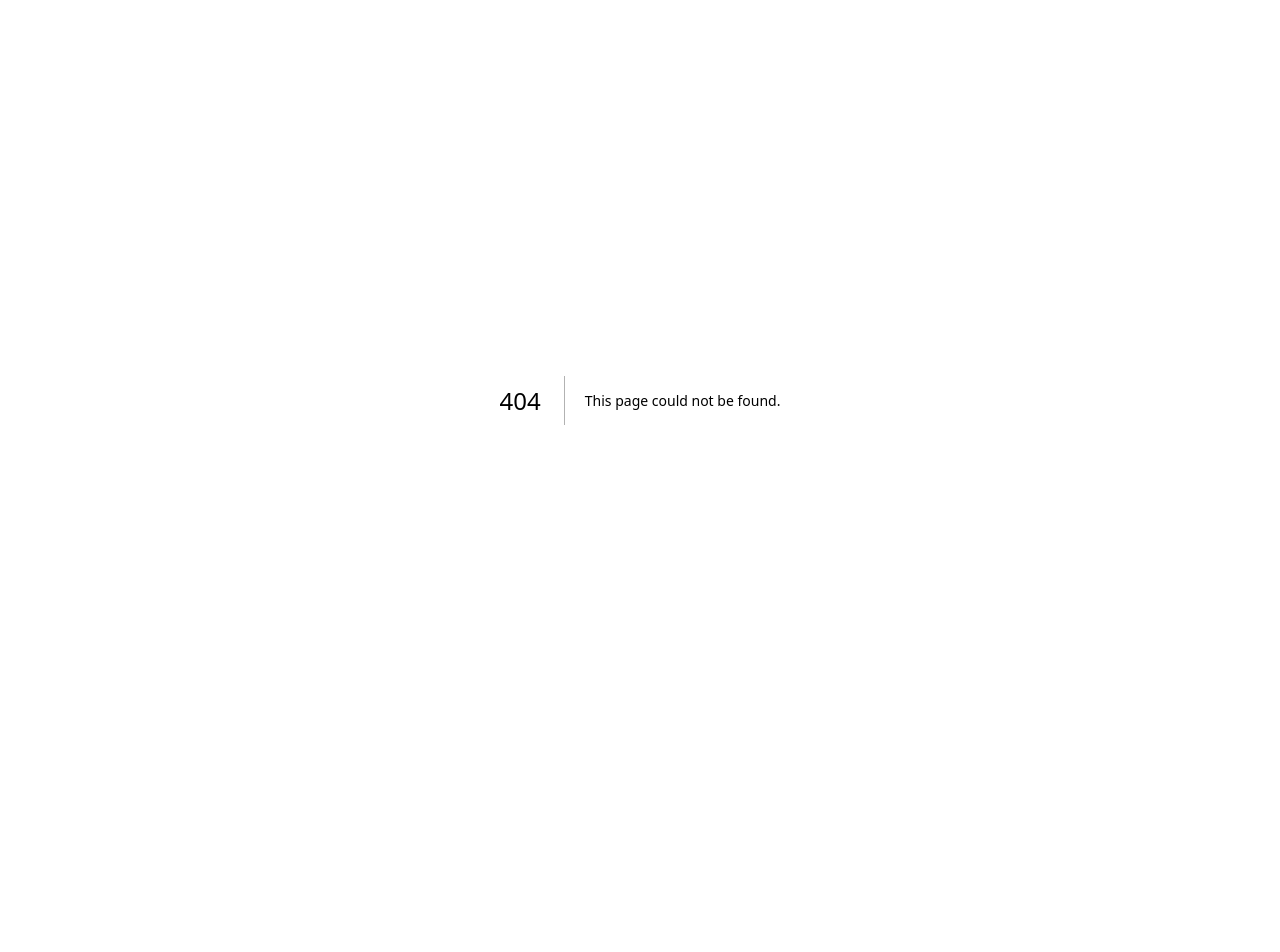
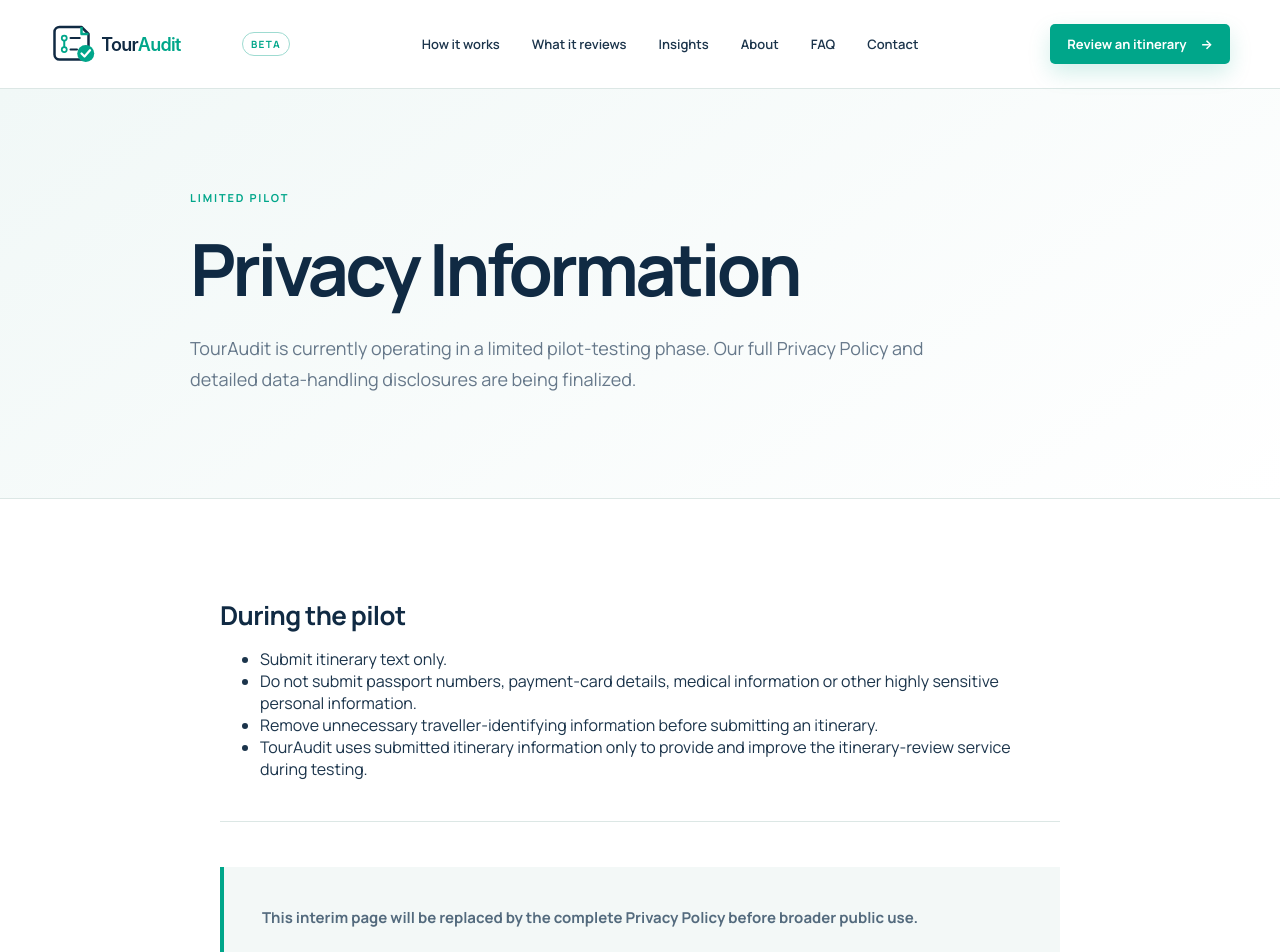
Before and after one commit to TripAudit/tripaudit-website, a Next.js app in the folder TripAudit-Vercel-Website/: page /privacy in a window 1280 px wide. Before the commit this address had no page. Shown: the top 952 px of the page. Before the commit the page ends 800 px from the top, so only its background shows below. Built offline with nearby package versions, Linux system fonts and the light colour scheme.

Commit message:
Add interim pilot privacy information

```diff
--- a/TripAudit-Vercel-Website/app/components/SiteFooter.tsx
+++ b/TripAudit-Vercel-Website/app/components/SiteFooter.tsx
@@ -21,7 +21,7 @@ export default function SiteFooter({ className = "" }: { className?: string }) {
         <strong>Company</strong>
         <Link href="/about">About</Link>
         <Link href="/contact">Contact</Link>
-        <span>Privacy Policy — pending final review</span>
+        <Link href="/privacy">Privacy information</Link>
       </div>
       <div>
         <strong>Product</strong>
--- /dev/null
+++ b/TripAudit-Vercel-Website/app/privacy/page.tsx
@@ -0,0 +1,37 @@
+import type { Metadata } from "next";
+import ContentPage from "../components/ContentPage";
+
+export const metadata: Metadata = {
+  title: "Privacy Information | TourAudit",
+  description: "Interim privacy information for the TourAudit limited pilot.",
+  alternates: { canonical: "/privacy" },
+  openGraph: {
+    title: "Privacy Information | TourAudit",
+    description: "Interim privacy information for the TourAudit limited pilot.",
+    url: "/privacy",
+  },
+};
+
+export default function PrivacyPage() {
+  return (
+    <ContentPage
+      eyebrow="Limited pilot"
+      title="Privacy Information"
+      introduction="TourAudit is currently operating in a limited pilot-testing phase. Our full Privacy Policy and detailed data-handling disclosures are being finalized."
+    >
+      <section>
+        <h2>During the pilot</h2>
+        <ul>
+          <li>Submit itinerary text only.</li>
+          <li>Do not submit passport numbers, payment-card details, medical information or other highly sensitive personal information.</li>
+          <li>Remove unnecessary traveller-identifying information before submitting an itinerary.</li>
+          <li>TourAudit uses submitted itinerary information only to provide and improve the itinerary-review service during testing.</li>
+        </ul>
+      </section>
+      <aside className="principle" aria-label="Interim privacy notice">
+        <p><strong>This interim page will be replaced by the complete Privacy Policy before broader public use.</strong></p>
+      </aside>
+      <p>Last updated: September 2026</p>
+    </ContentPage>
+  );
+}
--- a/TripAudit-Vercel-Website/app/sitemap.ts
+++ b/TripAudit-Vercel-Website/app/sitemap.ts
@@ -7,6 +7,7 @@ const routes = [
   "/about",
   "/faq",
   "/contact",
+  "/privacy",
   "/insights",
   "/insights/how-to-review-a-travel-itinerary-before-sending",
   "/insights/10-common-itinerary-problems",
```
